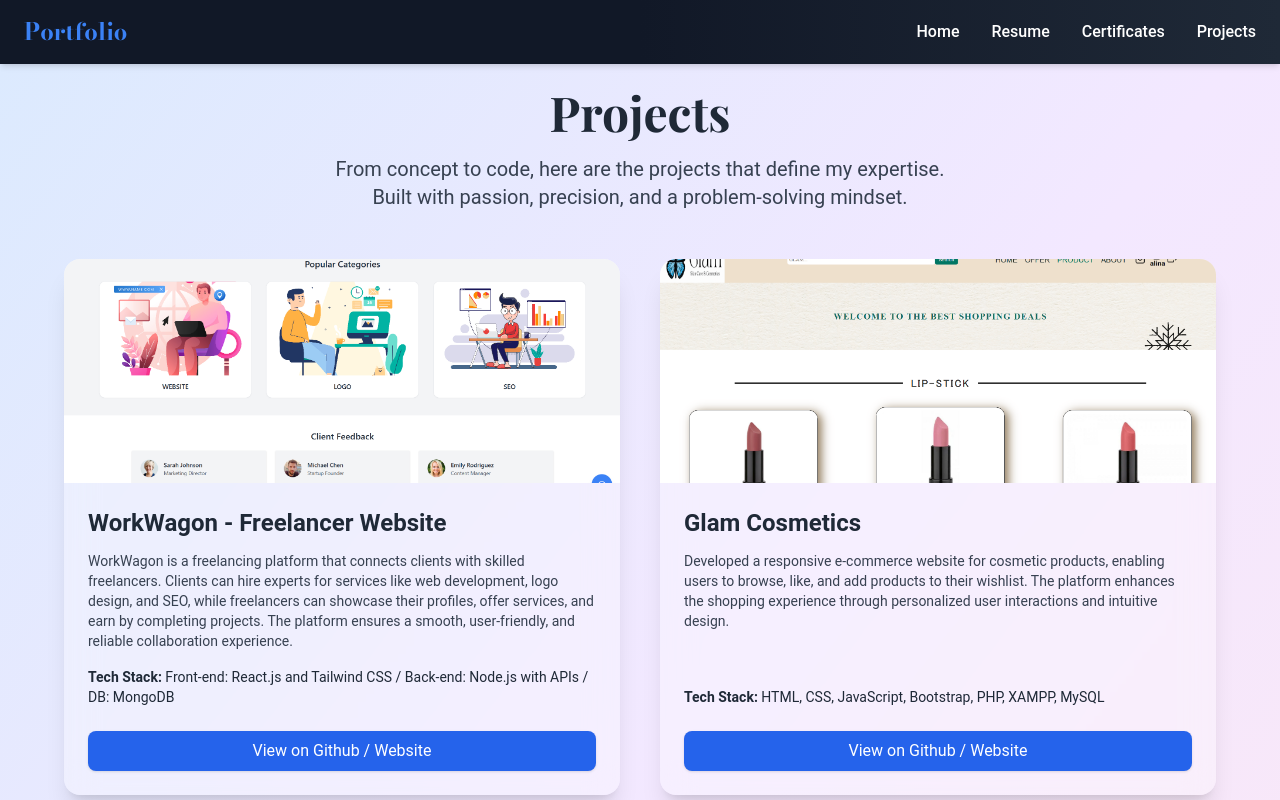
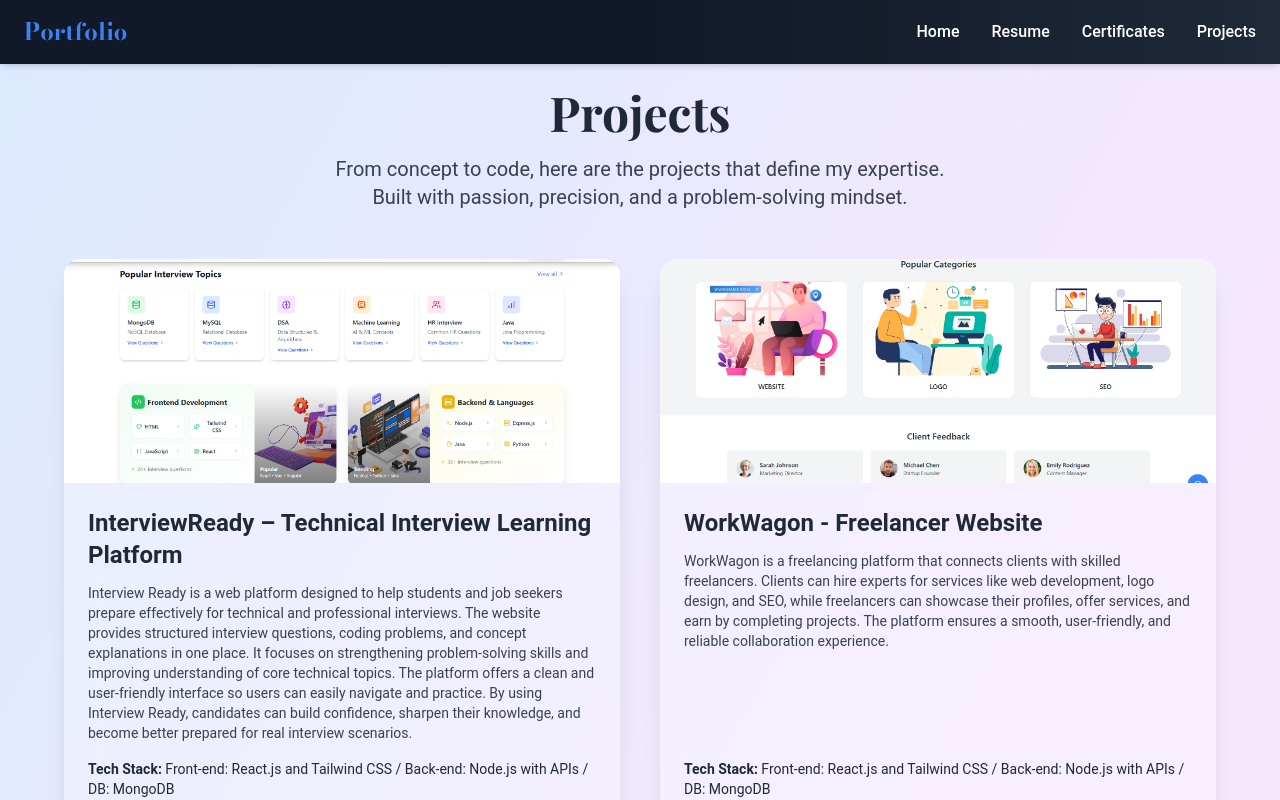
Before and after one commit to ASHMEETSINGHRENU/Portfolio, a React (Create React App) app: page /projects in a window 1280 px wide. Shown: the top 800 px of the page. Built offline with nearby package versions, Linux system fonts and the light colour scheme; a web font is replaced by a local one.

Commit message:
updated project

```diff
--- a/src/pages/project.js
+++ b/src/pages/project.js
@@ -7,6 +7,14 @@ const Project = () => {
   const projects = [
     {
   id: 1,
+  name: "InterviewReady – Technical Interview Learning Platform",
+  img: require("../photos/interviewready.png"),
+  description: "Interview Ready is a web platform designed to help students and job seekers prepare effectively for technical and professional interviews. The website provides structured interview questions, coding problems, and concept explanations in one place. It focuses on strengthening problem-solving skills and improving understanding of core technical topics. The platform offers a clean and user-friendly interface so users can easily navigate and practice. By using Interview Ready, candidates can build confidence, sharpen their knowledge, and become better prepared for real interview scenarios.",
+  tech: "Front-end: React.js and Tailwind CSS / Back-end: Node.js with APIs / DB: MongoDB",
+  link: "https://interview-r-frontend.vercel.app/",
+},
+ {
+  id: 2,
   name: "WorkWagon - Freelancer Website",
   img: require("../photos/freelance.png"),
   description:
@@ -15,7 +23,7 @@ const Project = () => {
   link: "https://frontend-workwagon.vercel.app/",
 },
   {
-      id: 2,
+      id: 3,
       name: "Glam Cosmetics",
       img: require("../photos/glam.png"),
       description:
@@ -24,7 +32,7 @@ const Project = () => {
       link: "https://github.com/ASHMEETSINGHRENU/glam2.0",
     },
     {
-      id: 3,
+      id: 4,
       name: "AAOKHAAO - Food Delivery",
       img: require("../photos/aaokhaao.png"),
       description:
@@ -33,7 +41,7 @@ const Project = () => {
       link: "https://github.com/ASHMEETSINGHRENU/AAOKHAAO-food-delivery",
     },
     {
-      id: 4,
+      id: 5,
       name: "Bank Management System",
       img: require("../photos/BMS.png"),
       description:
```
Also changed, not shown: src/photos/interviewready.png (added). Lines whose indentation alone changed are shown as unchanged.
